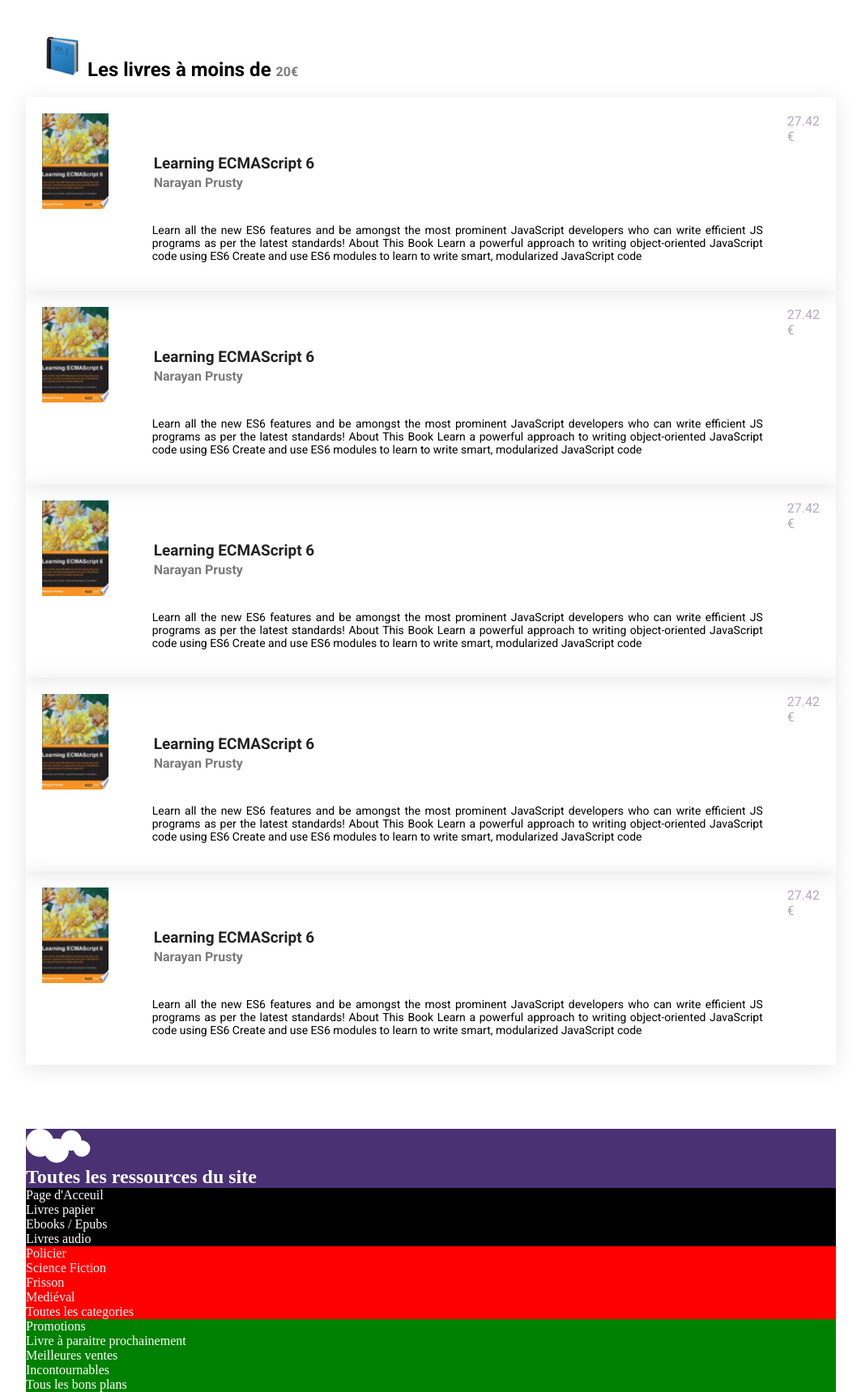
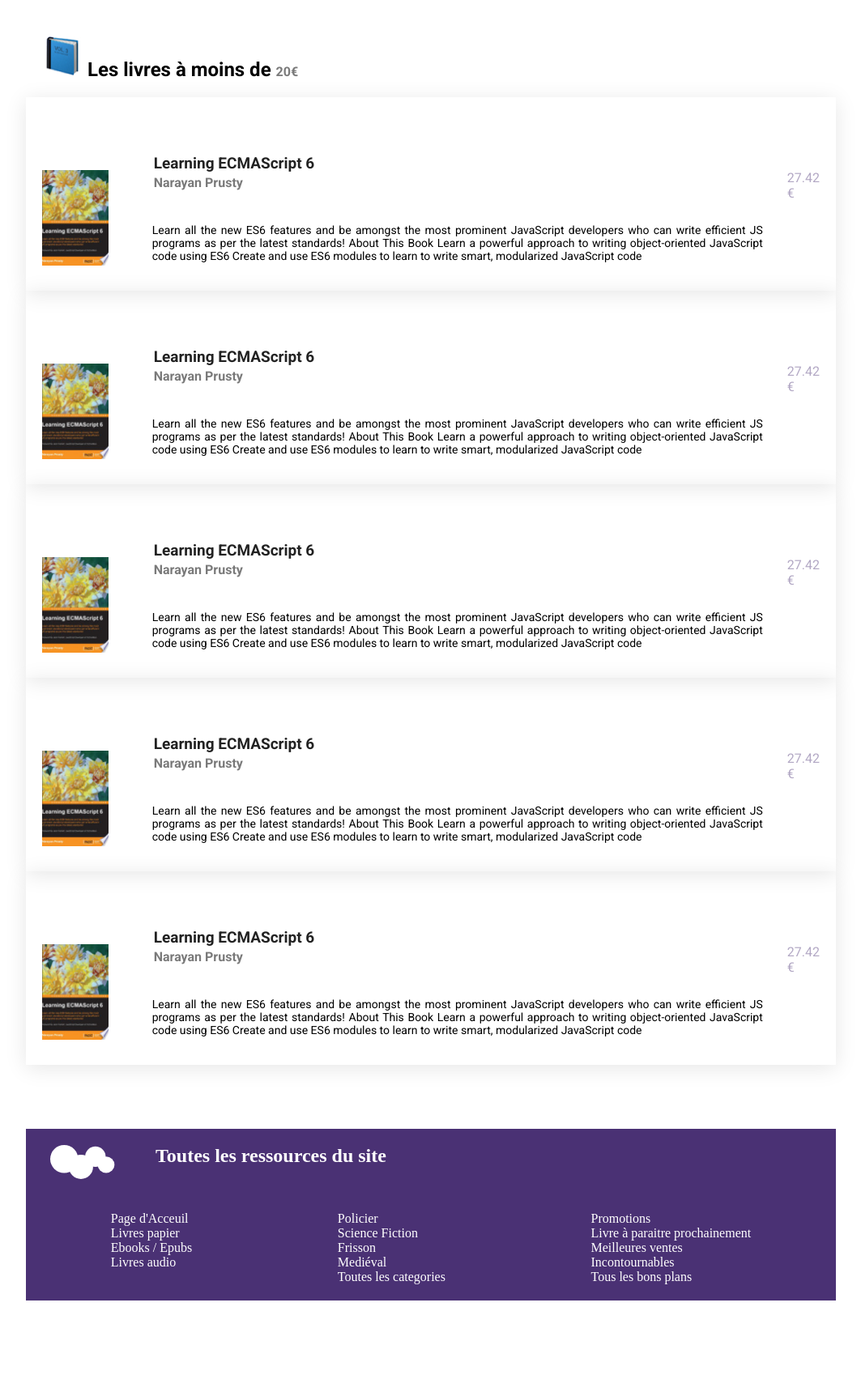
Before and after one commit to Cordelia013/actutu, a plain HTML site: page index.html in a window 1280 px wide. Shown: the part 1180-2899 px from the top of the page at 81% size, without its empty margins (101-1164 px from the left). After the commit the page ends 2786 px from the top, so only its background shows below. Drawn offline with Linux system fonts and the light colour scheme; no server answers.

Commit message:
finition footer

```diff
--- a/index.html
+++ b/index.html
@@ -13,11 +13,11 @@
 <section id="header">
 
     <ul>
-        <li><a class="actmenu menu" href="#">Acceuil</a> </li>
-        <li><a class="menu" href="#">Rechercher</a></li>
-        <li><a class="menu" href="#">A propos</a></li>
+        <li><a class="actmenu" href="#">Acceuil</a> </li>
+        <li><a href="#">Rechercher</a></li>
+        <li><a href="#">A propos</a></li>
     </ul>
-    <div class="connect">
+    <div>
         <a href="#">Se Connecter</a>
         <button class="btn"> S'inscrire</button>
     </div>
@@ -38,36 +38,36 @@
 
     <h2> <img class="icon" src="img/📙.jpg" alt="icon yellow"> Recommandations</h2>
 
-    <article id="recojs1">
+    <article>
         <img class="imgreco"src="img/Rectangle1.jpg" alt="bookselection">
-        <h3 class="titrebook ">Learning ECMASript 6 <br><span id="authors">Narayan prusty</span></h3>
-        <p class=" pricebook" >27.42€</p>
+        <h3 class="titrebook">Learning ECMASript 6 <br><span id="authors">Narayan prusty</span></h3>
+        <p class="pricebook one" >27.42€</p>
     </article>
 
 
-    <article id="recojs2">
+    <article>
         <img class="imgreco co" src="img/Rectangle7.jpg" alt="bookselection">
         <h3 class="titrebook txt">Learning ECMASript <br><span>Narayan prusty</span></h3>
-        <p class=" pricebook txt">18.99€</p>
+        <p class="pricebook">18.99€</p>
     </article>
 
 
-    <article id="recojs3">
+    <article>
         <img class="imgreco co" src="img/Rectangle9.jpg" alt="bookselection">
         <h3 class="titrebook txt">ECMASript Cookbook <br><span>Ross Harrison</span></h3>
-        <p class=" pricebook txt">19.99€</p>
+        <p class="pricebook">19.99€</p>
     </article>
 
 </section>
 
-
+<!-- section livre a moins de 20€ -->
 <section id="book">
 
     <h2> <img class="icon" src="img/📘.jpg" alt="icon blue"> Les livres à moins de <span>20€</span></h2>
 
 
-    <article id="api-response">
-        <img class="imgbook" id="" src="img/Rectangle13.jpg" alt="booklist">
+    <article>
+        <img class="imgbook" src="img/Rectangle13.jpg" alt="booklist">
         <div>
             <h2 class="titrebook">Learning ECMAScript 6 <br> <span>Narayan Prusty</span></h2>
             <p> Learn all the new ES6 features and be amongst the most prominent JavaScript  developers who can write efficient JS programs as per the latest standards! About This Book Learn a powerful approach to writing object-oriented JavaScript code using ES6 Create and use ES6 modules to learn to write smart, modularized JavaScript code</p>
@@ -75,10 +75,7 @@
         <p class=" pricebook">27.42 €</p>
     </article>
 
-
-
-
-    <article id="api-response2">
+    <article>
             <img class="imgbook" src="img/Rectangle13.jpg" alt="booklist" >
         <div>
             <h2 class="titrebook">Learning ECMAScript 6 <br> <span>Narayan Prusty</span></h2>
@@ -90,7 +87,7 @@
 
 
 
-    <article id="api-response3">
+    <article>
         <img class="imgbook" src="img/Rectangle13.jpg" alt="booklist" >
      <div>
         <h2 class="titrebook">Learning ECMAScript 6 <br> <span>Narayan Prusty</span></h2>
@@ -99,7 +96,7 @@
         <p class=" pricebook">27.42 €</p>
     </article>
 
-    <article id="api-response4">
+    <article>
         <img class="imgbook" src="img/Rectangle13.jpg" alt="booklist" >
      <div>
         <h2 class="titrebook">Learning ECMAScript 6 <br> <span>Narayan Prusty</span></h2>
@@ -108,7 +105,7 @@
         <p class=" pricebook">27.42 €</p>
     </article>
 
-    <article id="api-response5">
+    <article>
         <img class="imgbook" src="img/Rectangle13.jpg" alt="booklist" >
      <div>
         <h2 class="titrebook">Learning ECMAScript 6 <br> <span>Narayan Prusty</span></h2>
@@ -119,31 +116,30 @@
 
 </section>
 
-<section id="footer">
-
+<section id="footer" >
+<div>
     <img src="img/Group6.svg" alt="logo footer">
     <h2>Toutes les ressources du site</h2>
-<div>
+</div>
+
+<section>
+<div class="footblock">
     <ul>
         <li><a href="#">Page d'Acceuil</a></li>
         <li><a href="#">Livres papier</a></li>
         <li><a href="#">Ebooks / Epubs</a></li>
         <li><a href="#">Livres audio</a></li>
     </ul>
-</div>
 
-<div>
-    <ul>
+    <ul >
         <li><a href="#">Policier</a></li>
         <li><a href="#">Science Fiction</a></li>
         <li><a href="#">Frisson</a></li>
         <li><a href="#">Mediéval</a></li>
         <li><a href="#">Toutes les categories</a></li>
     </ul>
-</div>
 
-<div>
-    <ul>
+    <ul >
         <li><a href="#">Promotions</a></li>
         <li><a href="#">Livre à paraitre prochainement</a></li>
         <li><a href="#">Meilleures ventes</a></li>
@@ -154,7 +150,7 @@
 
 
 </section >
-<script src="javascript/main.js"></script>
+<!-- <script src="javascript/main.js"></script> -->
 <script>
 
     sendQuery('https://www.googleapis.com/books/v1/volumes?q=ecmascript')
--- a/styles.css
+++ b/styles.css
@@ -22,7 +22,6 @@ a{
 
 ul{
     list-style: none;
-
 }
 
 button{
@@ -39,8 +38,8 @@ span{
     font-weight: bold;
     font-size: 16px;
     color: #7A7A7A;
+}
 
-}
 #header{
     max-width: 1000px;
     position: relative;
@@ -48,7 +47,7 @@ span{
     display: grid;
     grid-template-columns: 55% 25% 10% 10%;
     grid-template-rows: 50% 50%;
-   }
+}
 
 #logoS{
     max-width:1000px;
@@ -57,9 +56,8 @@ span{
     display: grid;
     grid-template-columns: 20%  20%  20% 10% 10% 10% 10%;
     grid-template-rows: 50% 50%;
+}
 
-
-}
 #recommandation{
     max-width:1000px;
     position: relative;
@@ -69,17 +67,13 @@ span{
     grid-template-rows: 10% 35% 35% 20%;
 }
 
-
 #book{
     font-family: Roboto;
     max-width:1000px;
     position: relative;
     top:500px;
     padding-bottom: 20px;
-
 }
-
-
 
 .icon{
     width: 50px;
@@ -96,6 +90,7 @@ span{
 .co{
     height: 313px;
 }
+
 .txt{
     position:relative;
     top:47px;
@@ -104,7 +99,8 @@ span{
 .imgbook{
     width: 83px;
     height: 118px;
-
+    position: relative;
+    top: 70px;
 }
 
 
@@ -119,6 +115,8 @@ span{
     color: #4A3174;
     opacity: 0.42;
     margin: 0 0px 18px 20px;
+    position: relative;
+    top: 70px;
 }
 
 
@@ -128,10 +126,9 @@ span{
     top: 559px;
     background-color:#4A3174;
     color: #ffffff;
-    height: 320px;
+    height: auto;
     list-style: none;
 }
-
 
 /* ************************************************************* */
 /* partie navigation / header*/
@@ -139,14 +136,12 @@ span{
 #header ul{
     display: flex;
     justify-content: flex-start;
+}
 
-
-}
 #header ul li{
     display: flex;
     justify-content: flex-start;
     padding-right: 42px;
-
 }
 
 #header div a{
@@ -154,6 +149,7 @@ span{
     top: 0px;
     right: 269px;
 }
+
 #header div button{
     position: absolute;
     top: 0px;
@@ -162,22 +158,22 @@ span{
     height: 40px;
     border-radius: 3px;
     padding: 10px;
+}
 
-}
+
 button.btn:nth-child(4) {
     margin-left: 16px;
-   }
-
+}
 
 .actmenu:active{
     font-weight: bold;
     color: #4A3174;
+}
 
-}
 button.btn:nth-child(5) {
     position: relative;
     left: 39px;
-   }
+}
 
 
 /* ************************************************************* */
@@ -210,7 +206,7 @@ button.btn:nth-child(5) {
 #logoS .recherch{
     position: relative;
     left: 40px;
-   grid-column: 4/7;
+    grid-column: 4/7;
     grid-row: 1;
     height: 40px;
     margin-right:0;
@@ -244,32 +240,28 @@ button.btn:nth-child(5) {
 #recommandation article{
     margin: 20px;
     box-shadow: 0px 4px 25px rgba(0, 0, 0, 0.10);
+}
 
-}
 #recommandation article:nth-child(2){
-
     grid-column: 1;
     grid-row: 2/4;
-
+}
+#recommandation > article:nth-child(2) > p:nth-child(3) {
+    top: 20px;
 }
 
 #recommandation article:nth-child(3){
-
     grid-column: 2;
     grid-row: 2/4;
-
 }
 
 
 #recommandation article:nth-child(4){
-
     grid-column: 3;
     grid-row: 2/4;
-
 }
 /* ************************************************************* */
-/*
- partie description des livres */
+/*partie description des livres */
 
 #book article{
     padding: 20px;
@@ -289,6 +281,7 @@ button.btn:nth-child(5) {
     font-family: roboto;
     margin-left: 26px;
     margin-bottom:20px;
+
 }
 #book div p{
     font-size: 14px;
@@ -296,16 +289,13 @@ button.btn:nth-child(5) {
     margin-left: 44px;
 }
 
-
-
-
 /* positionnement book*/
 
 #book article:nth-child(2){
     display:flex;
     flex-direction: row;
     box-shadow: 0px 4px 25px rgba(0, 0, 0, 0.10);
-    }
+}
 
 #book article:nth-child(3){
     display:flex;
@@ -336,7 +326,6 @@ button.btn:nth-child(5) {
     display:flex;
     flex-direction: row;
     box-shadow: 0px 4px 25px rgba(0, 0, 0, 0.10);
-
 }
 
 
@@ -345,20 +334,32 @@ button.btn:nth-child(5) {
 
 #footer div a{
     color: #ffffff;
+}
 
+#footer div:nth-child(1) {
+    background-color: #4a3174;
+    display: flex;
+    padding: 20px 30px;
 }
-#footer div:nth-child(3) {
-   display: flex;
- background-color: black;
 
+#footer > div:nth-child(1) > h2:nth-child(2) {
+    margin-left: 50px;
 }
-#footer div:nth-child(4) {
+
+.footblock{
     display: flex;
-  background-color: red;
+    position: relative;
+    padding: 15px;
+    justify-content: space-around;
+}
 
- }
+.footblock > ul:nth-child(2) {
+    display: flex;
+    flex-direction: column;
+    padding: 0px 30px;
+}
 
- #footer div:nth-child(5) {
+.footblock > ul:nth-child(3) {
     display: flex;
-  background-color: green;
- }
+    flex-direction: column;
+}
```
Lines whose indentation alone changed are shown as unchanged.
